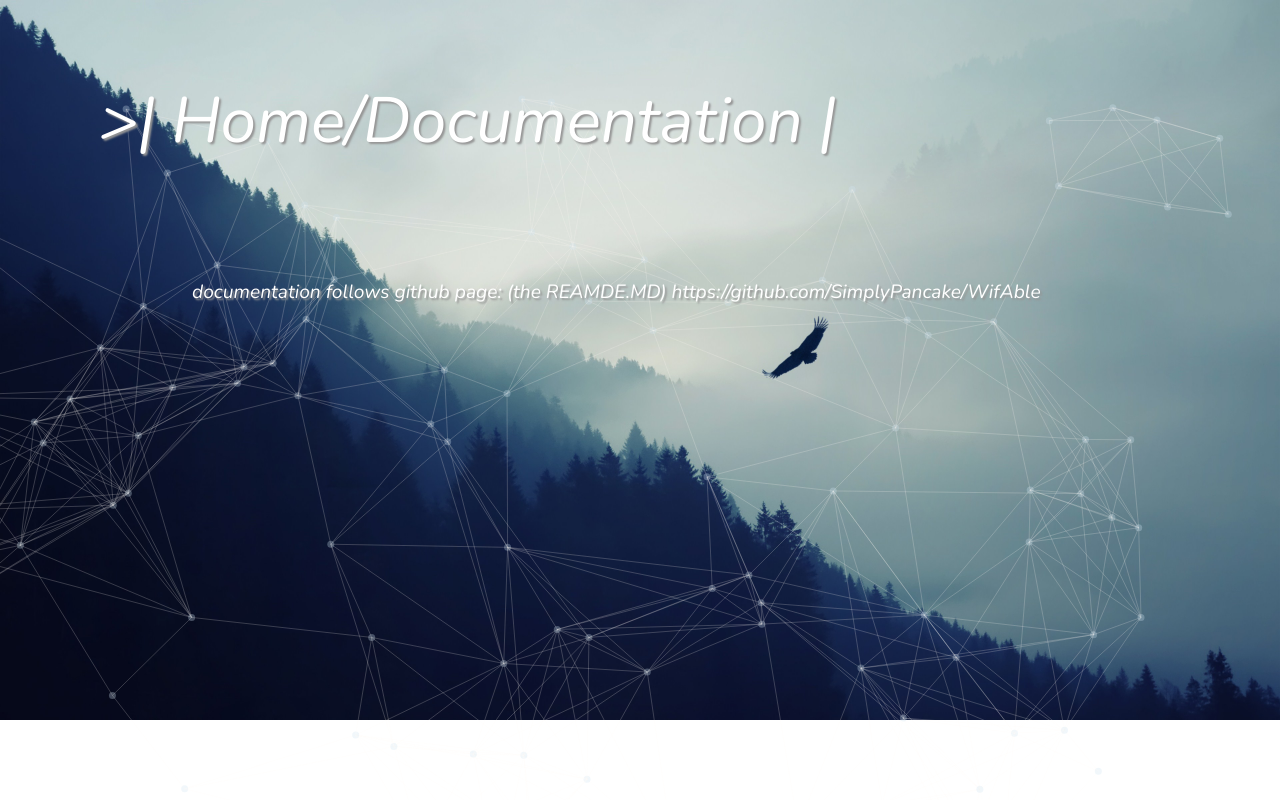
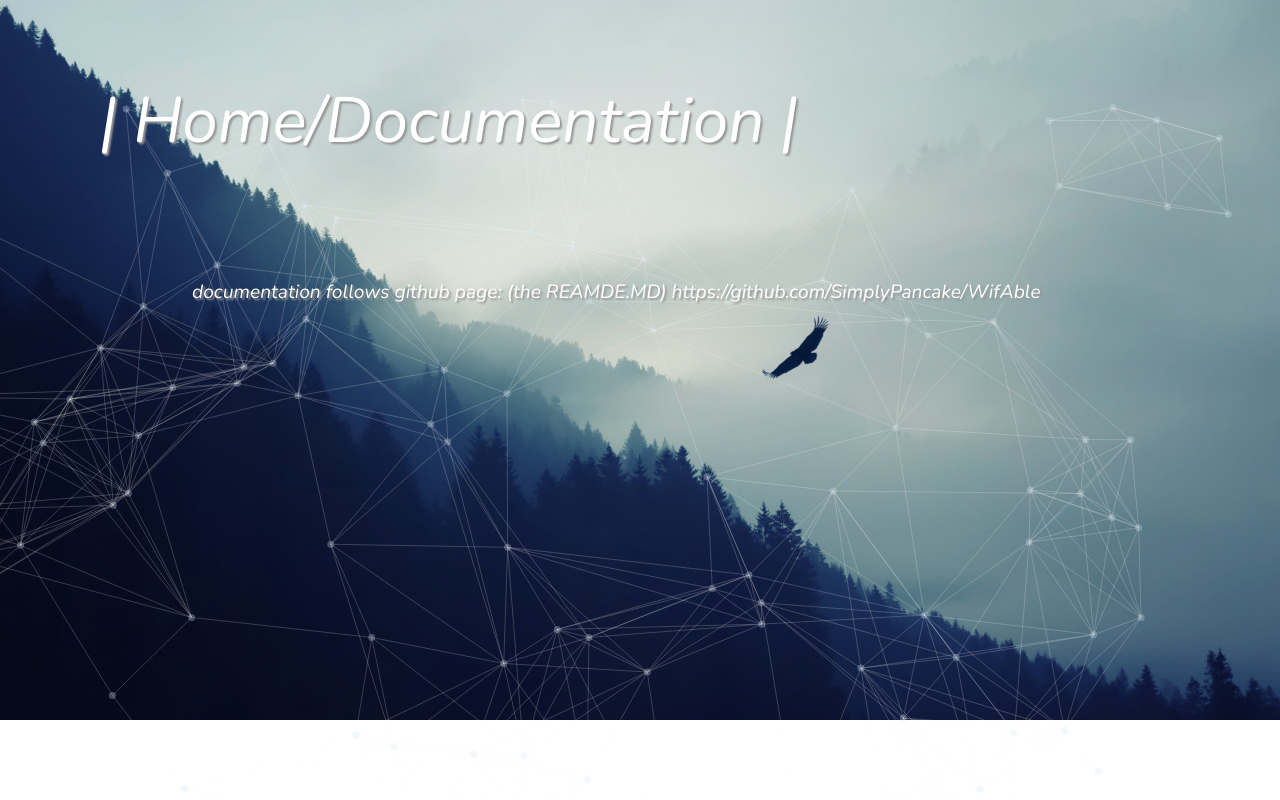
Before and after one commit to SimplyPancake/wifAbleSite, a plain HTML site: page documentation.html in a window 1280 px wide. Drawn offline with nearby package versions, Linux system fonts and the light colour scheme; animation ran at ten frames a second.

Commit message:
fix small bug

```diff
--- a/documentation.html
+++ b/documentation.html
@@ -12,7 +12,7 @@
   <head>
     <meta charset="utf-8">
     <title>WifAble</title>
-    <font class="homeText"><a onclick="window.location.replace('index.html');" style="cursor:pointer;">>| Home/Documentation |</a></font>
+    <font class="homeText"><a onclick="window.location.replace('index.html');" style="cursor:pointer;">| Home/Documentation |</a></font>
     <link href="https://fonts.googleapis.com/css?family=Nunito:400i" rel="stylesheet">
   </head>
 
```
